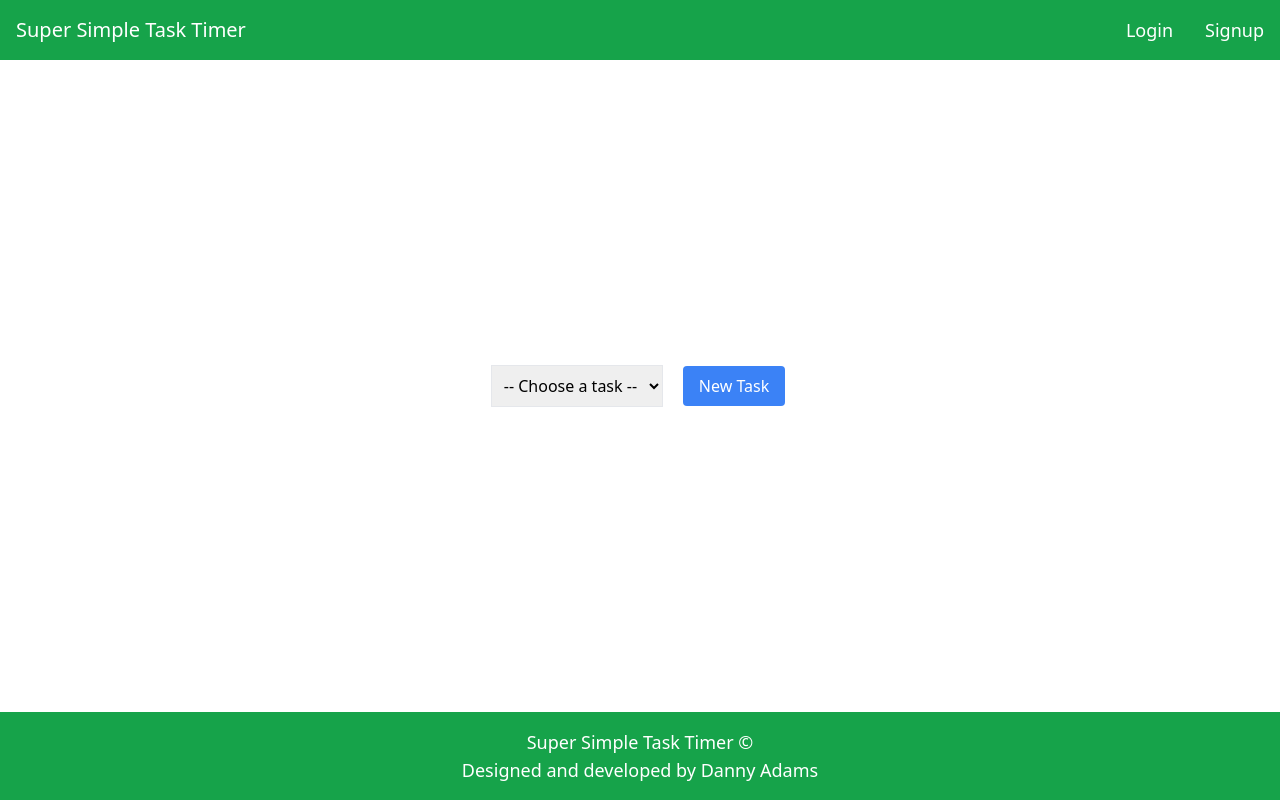
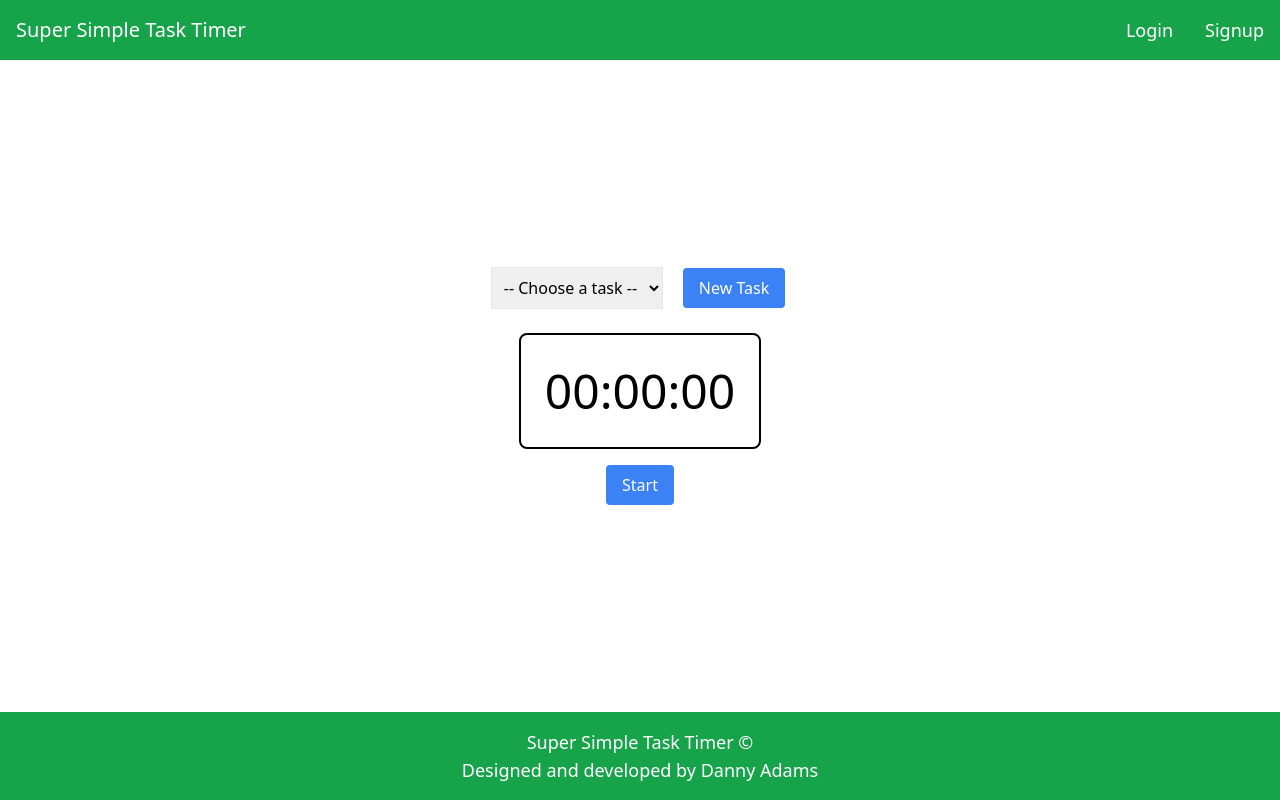
Before and after one commit to shevkenov/timer-app, a Next.js app: page / in a window 1280 px wide. Built offline with nearby package versions, Linux system fonts and the light colour scheme.

Commit message:
add: formatTimer func

```diff
--- a/src/pages/index.js
+++ b/src/pages/index.js
@@ -1,4 +1,5 @@
 import Taskbar from "../components/Taskbar";
+import Timer from "../components/Timer";
 import { useTaskContext } from "../context/tasksContext";
 import { useUserContext } from "../context/userContext"
 import useTasks from "../hooks/useTasks";
@@ -12,6 +13,7 @@ export default function Home() {
     <>
       {user?.username && `You are loged in as ${user?.username}` }
       <Taskbar tasks={tasks} addTask={addTask}/>
+      <Timer />
     </>
   )
 }
--- /dev/null
+++ b/src/utils/formatTimer.js
@@ -0,0 +1,3 @@
+export default function formatTimer(timer) {
+    return ('0' + timer).slice(-2);
+}
```
